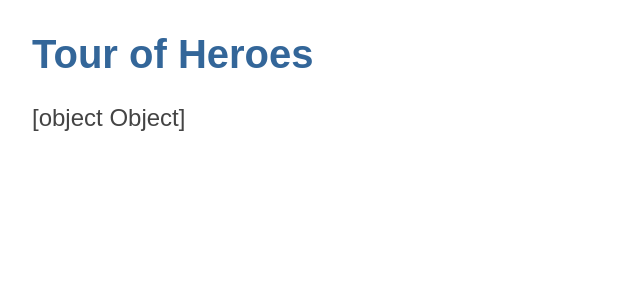
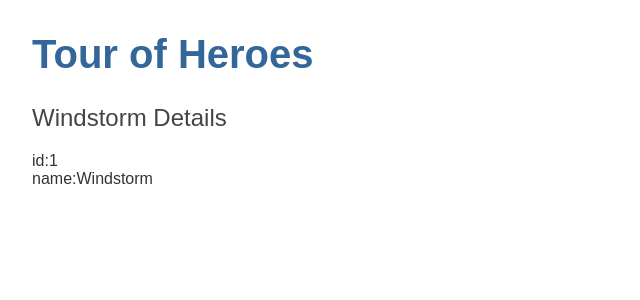
Before and after one commit to Luca-F/angular-tour-of-hereos, an Angular app: page / in a window 1280 px wide. Shown: the top 300 px of the page, without its empty margins (0-640 px from the left). Built offline with nearby package versions, Linux system fonts and the light colour scheme.

Commit message:
1 file modified

```diff
--- a/src/app/hereos/hereos.component.html
+++ b/src/app/hereos/hereos.component.html
@@ -1 +1,3 @@
-<h2>{{hero}}</h2>
+<h2>{{hero.name}} Details</h2>
+<div><span>id:</span>{{hero.id}}</div>
+<div><span>name:</span>{{hero.name}}</div>
```
